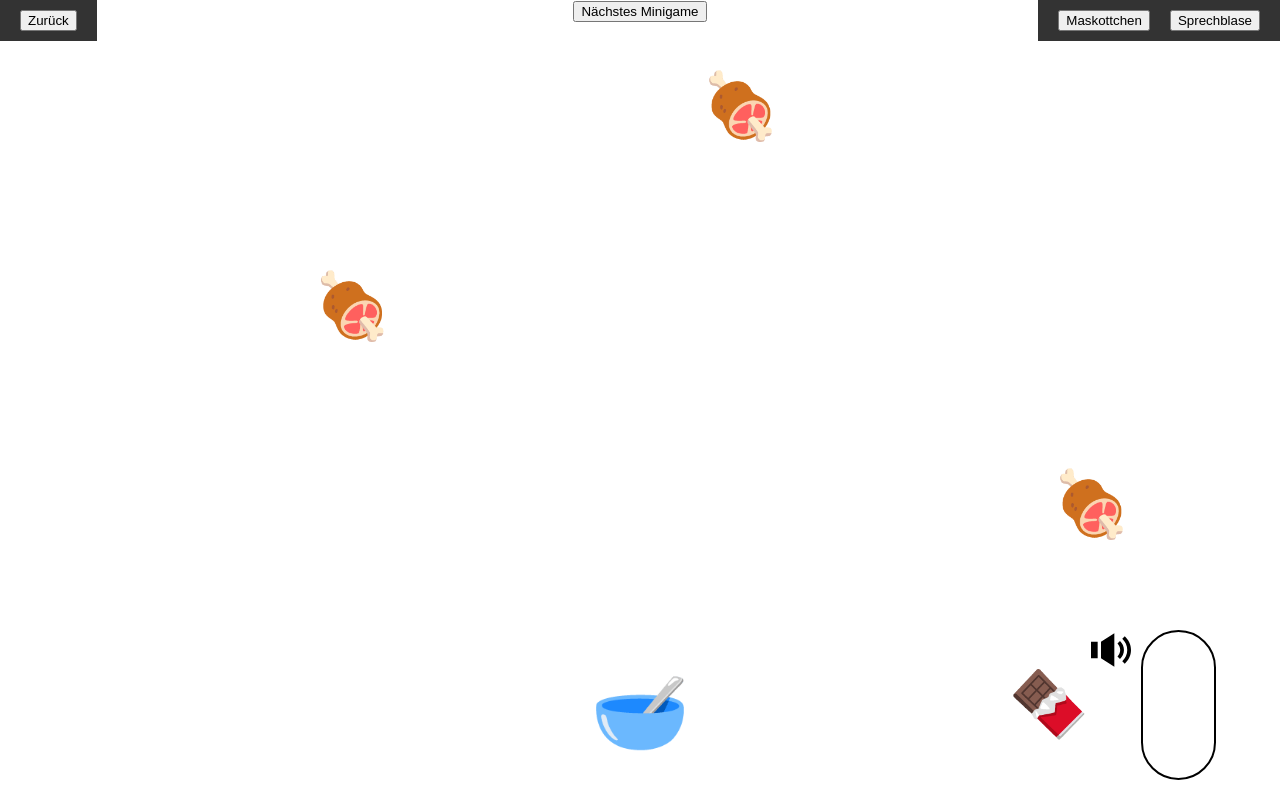
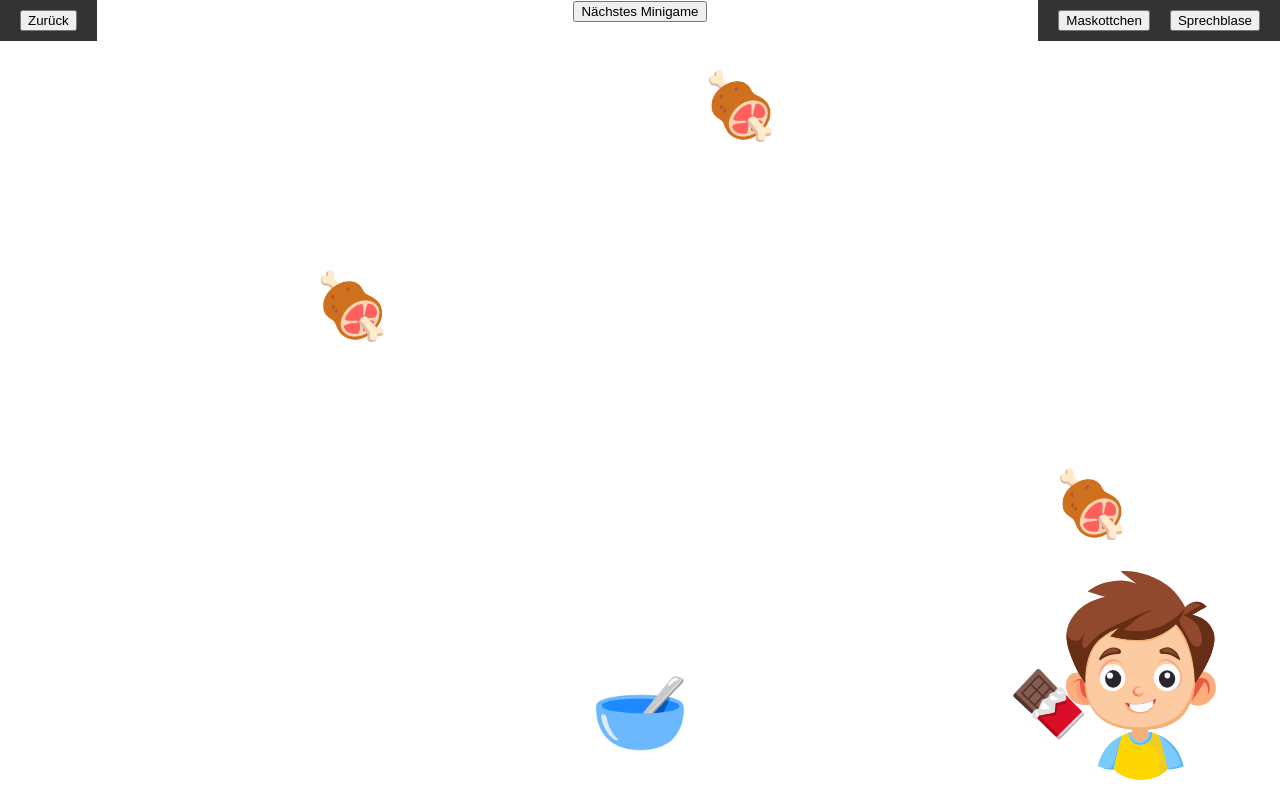
Before and after one commit to schule4-0/pets, a Vue app: page /pets/dog/stages/2 in a window 1280 px wide. Both pictures are taken after a click on the button "Maskottchen". Built offline with nearby package versions, Linux system fonts and the light colour scheme.

Commit message:
Add mascot asset

```diff
--- a/src/components/MascotItem.vue
+++ b/src/components/MascotItem.vue
@@ -6,10 +6,7 @@
         <p>{{ mascot.messageString }}</p>
       </div>
     </transition>
-    <div class="mascot">
-      <img src="../assets/icon_audio.svg" alt="Audio" />
-      <div class="mascot-image"></div>
-    </div>
+    <img src="../assets/mascot/Max_happy.svg" alt="Max_happy" />
   </div>
 </template>
 
@@ -24,6 +21,9 @@ const mascot = useMascotStore()
   flex-direction: column;
   align-items: flex-end;
   -webkit-tap-highlight-color: transparent;
+  img {
+    min-width: 150px;
+  }
 }
 
 .mascot {
```
Also changed, not shown: src/assets/mascot/Max_happy.svg (added).
